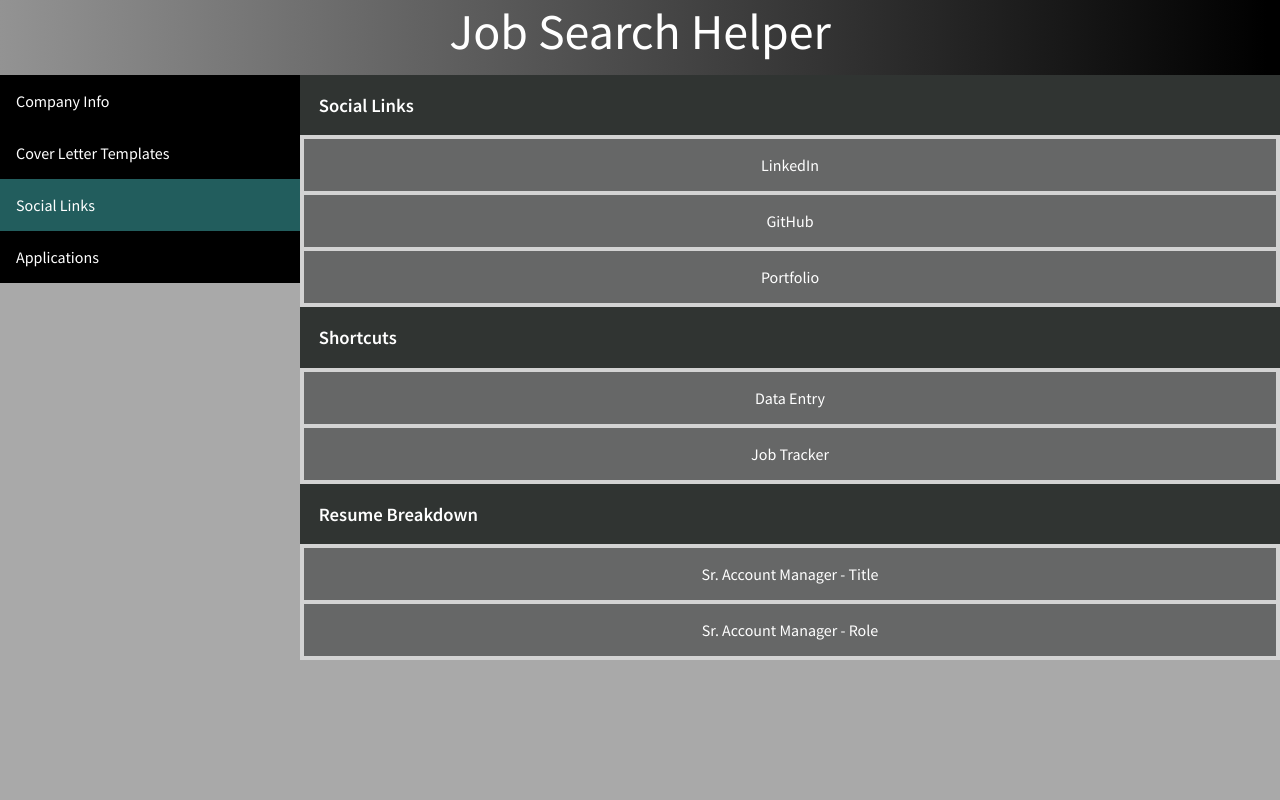
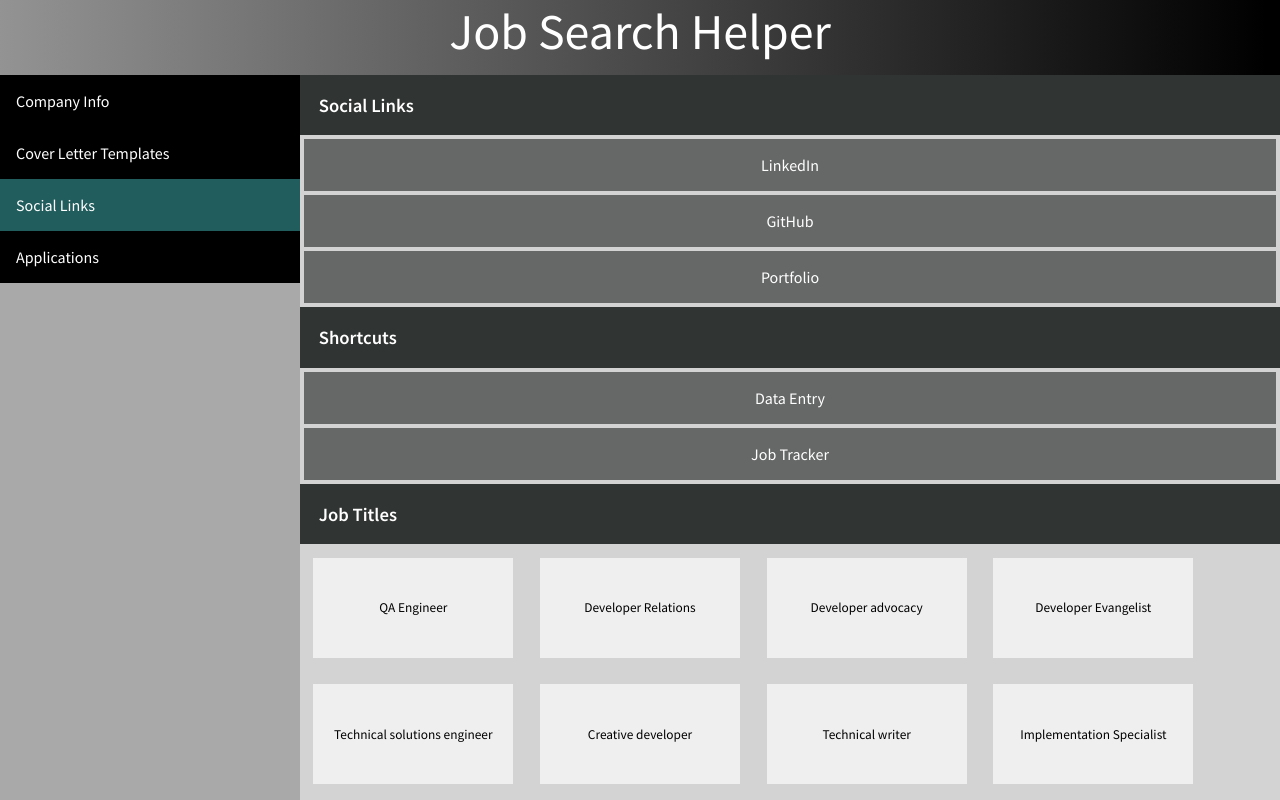
Before and after one commit to bengarlock/JobSearchHelper, a React (Create React App) app: page / in a window 1280 px wide. Both pictures are taken after a click on the item "Social Links". Built offline with nearby package versions, Linux system fonts and the light colour scheme; no server answers.

Commit message:
added job title buttons

```diff
--- /dev/null
+++ b/src/Cards/Job.js
@@ -0,0 +1,19 @@
+import React from 'react'
+import "../Stylesheets/Job.css"
+
+class Job extends React.Component {
+
+    onClickHandler = () => {
+        navigator.clipboard.writeText(this.props.job)
+    }
+
+    render() {
+        return(
+            <button className="job" onClick={this.onClickHandler}>
+                {this.props.job}
+            </button>
+        )
+    }
+}
+
+export default Job
--- a/src/Components/SocialLinks.js
+++ b/src/Components/SocialLinks.js
@@ -1,14 +1,20 @@
 import React from "react"
 import "../Stylesheets/SocialLinks.css"
+import Job from "../Cards/Job";
 
 const date = new Date()
 const dateFormatted = date.getMonth() + 1 + '/' + date.getDate() + '/' + date.getFullYear()
-
+const jobTitles = [
+    "QA Engineer", "Developer Relations", "Developer advocacy", "Developer Evangelist",
+    "Technical solutions engineer", "Creative developer", "Technical writer",
+    "Implementation Specialist", "Creative developer", "Deployment engineer", "Technical service support",
+    "Support Engineer", "Integration Specialist", "Customer Success Manager", "Tech Support Engineer",
+    "Sales Engineer", "Technical Project Manager", "Solutions Engineer", "Customer Success Engineer",
+    "DevOps Engineer", "Success Engineer"
+]
 
 
 class SocialLinks extends React.Component {
-
-
 
     onClickHandler = (e) => {
         if (e.target.id === "linked-in") {
@@ -41,6 +47,10 @@ class SocialLinks extends React.Component {
         }
     }
 
+    renderJobTitleIdes = () => {
+        return jobTitles.map(job => <Job key={jobTitles.indexOf(job)} job={job}/>)
+    }
+
 
     render() {
         return(
@@ -61,13 +71,10 @@ class SocialLinks extends React.Component {
                      onClick={this.onClickHandler}>Job Tracker</div>
 
 
-                <h3>Resume Breakdown</h3>
-                <div className='social-link' id="account-manager-title"
-                     onClick={this.onClickHandler}>Sr. Account Manager - Title
-                </div>
-                <div className='social-link' id="account-manager-role"
-                     onClick={this.onClickHandler}>Sr. Account Manager - Role
-                </div>
+                <h3>Job Titles</h3>
+                <ul>
+                    {this.renderJobTitleIdes()}
+                </ul>
 
 
 
--- /dev/null
+++ b/src/Stylesheets/Job.css
@@ -0,0 +1,10 @@
+.job {
+    user-select: none;
+    width: 200px;
+    height: 100px;
+}
+
+.job:hover {
+    background-color: #225d5d;
+    color: white;
+}
```
Also changed, not shown: 1 other file (tests, documents, lock files or other folders).
